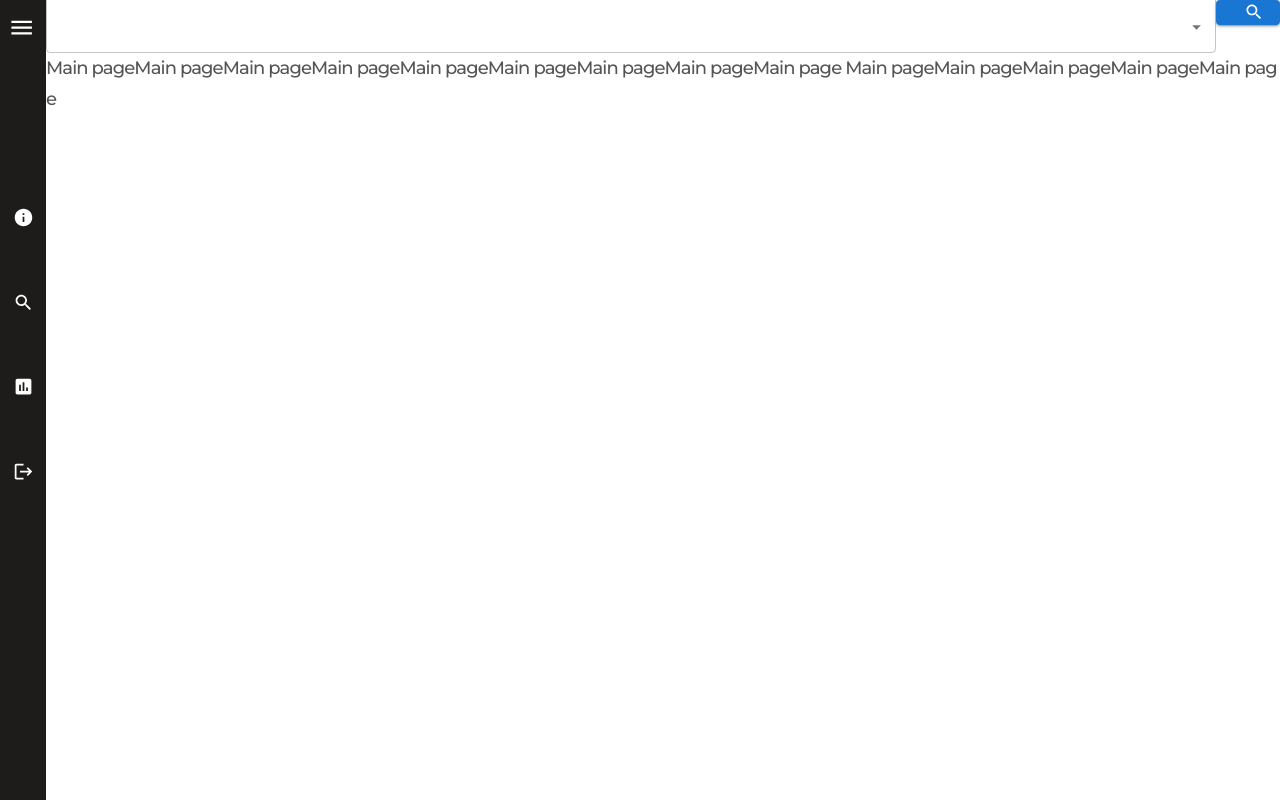
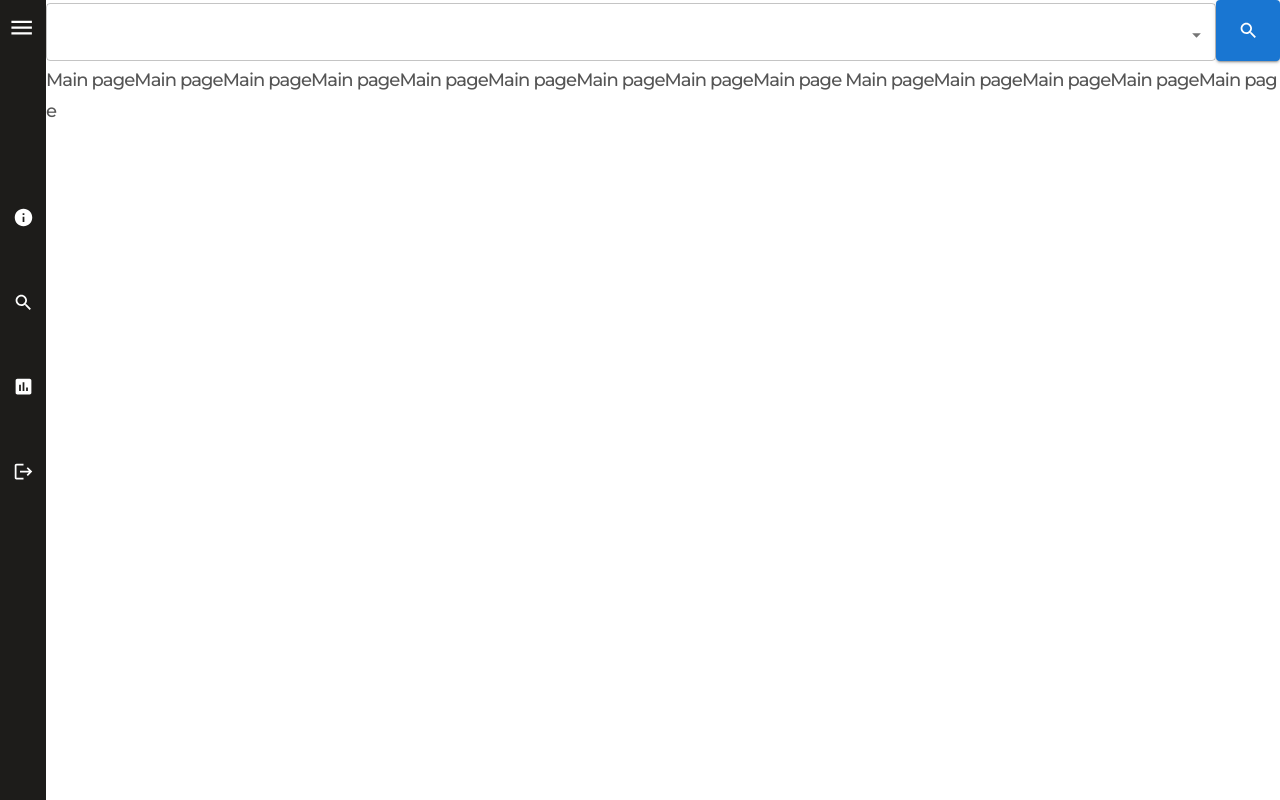
Before and after one commit to fossabot/ai_web_RISKOUT_BTS, a React (Create React App) app in the folder WEB/frontend/: page / in a window 1280 px wide. Built offline with nearby package versions, Linux system fonts and the light colour scheme; no server answers.

Commit message:
검색 바 검색 버튼 높낮이 수정

```diff
--- a/WEB/frontend/src/components/Search.js
+++ b/WEB/frontend/src/components/Search.js
@@ -35,14 +35,13 @@ export default function Search() {
         sx={{ width: '100%', display: 'flex' }}
         getOptionLabel={(option) => option.name}
         //defaultValue={} // 첫 렌더링 시 기본으로 설정될 필터
-        filterSelectedOptions
-        renderInput={(params) => <TextField {...params} label="" type="text" />}
+        // filterSelectedOptions
+        renderInput={(params) => <TextField {...params} type="text" variant="outlined" margin="dense"/>}
       />
       <Button
-        sx={{ height: '2em' }}
+        sx={{ width: "", height: '5em' }}
         variant="contained"
-        endIcon={<SearchIcon />}
-      ></Button>
+      ><SearchIcon /></Button>
     </Box>
   );
 }
```
